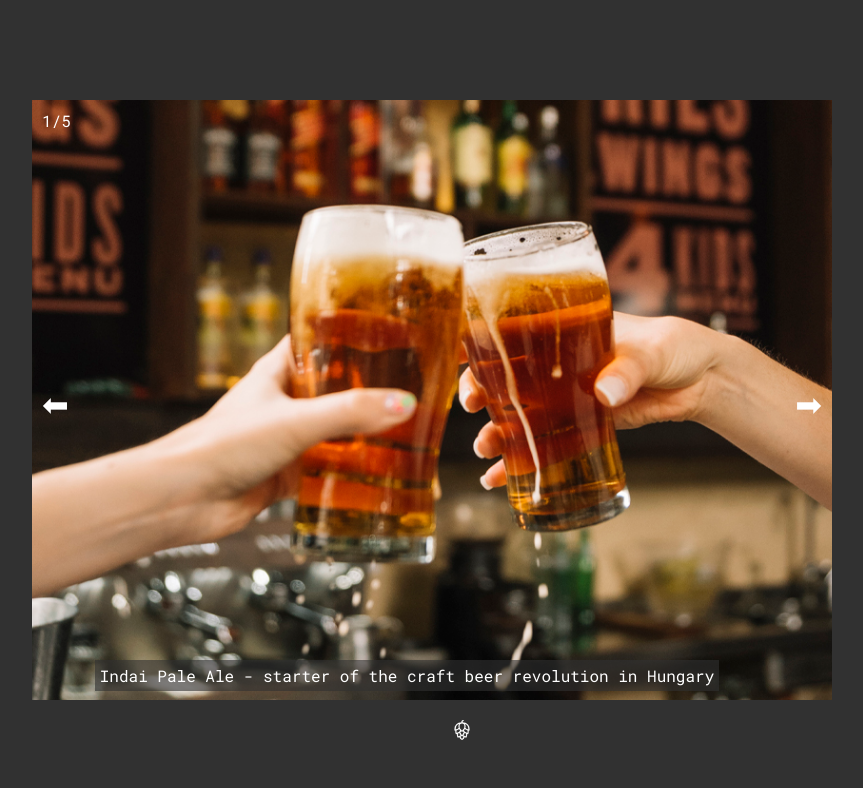
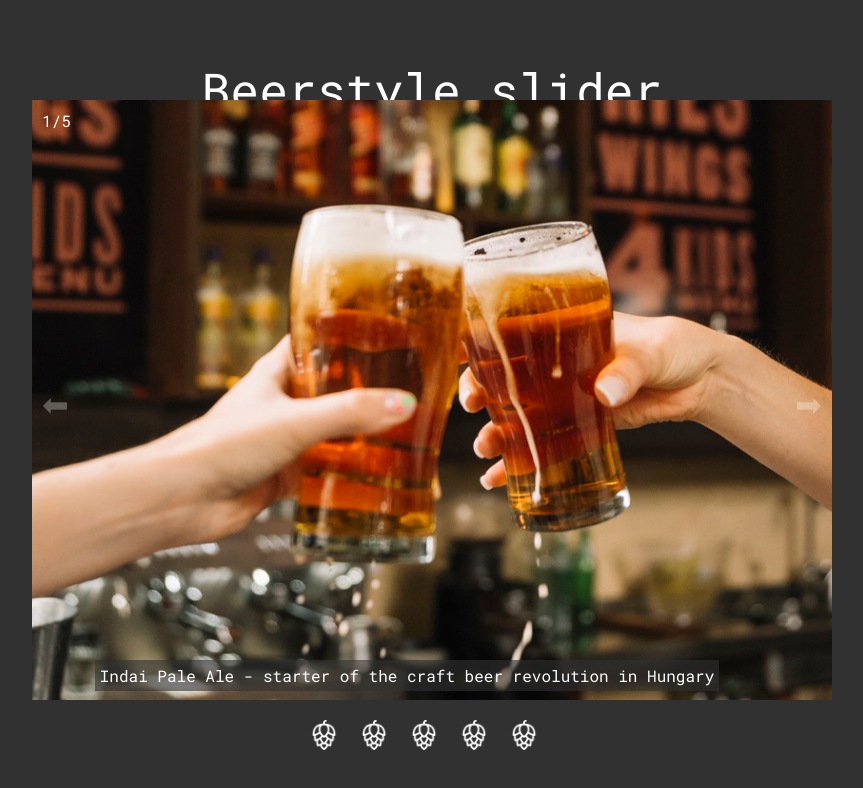
Before and after one commit to utnesz/js3-projekt-slider-utnesz, a plain HTML site: page index.html in a window 1280 px wide. Shown: the whole page, without its empty margins (208-1071 px from the left). Drawn offline with Linux system fonts and the light colour scheme.

Commit message:
Working on dots...

```diff
--- a/css/style.css
+++ b/css/style.css
@@ -12,6 +12,14 @@ html {
 body {
     background-color: #313131;
 
+
+}
+
+header {
+    color: #fff;
+    text-align: center;
+    font-size: 3rem;
+    padding: 50px 0 0 0;
 }
 
 .inner_image {
@@ -48,7 +56,12 @@ body {
     display:flex;
     color: #fff;
     cursor: pointer;
+    opacity: 0.3;
 
+}
+
+.arrow_left:hover {
+    opacity: 1;
 }
 
 
@@ -61,6 +74,11 @@ body {
     display: flex;
     color: #fff;
     cursor: pointer;
+    opacity: 0.3;
+}
+
+.arrow_right:hover {
+    opacity: 1;
 }
 
 .counter {
@@ -73,15 +91,15 @@ body {
 }
 
 .dots {
-    width: 80px;
+    width: 15%;
     color: #fff;
     position: absolute;
     display: flex;
-    flex-wrap: wrap;
+    flex-wrap: nowrap;
     z-index: 1;
     top: 50%;
-    left: 50%;
-    margin: 40% 0 0 -50px;
+    left: 34%;
+    margin: 40% 0 0 0;
     text-align: center;
     justify-content: center;
     cursor: pointer;
@@ -99,6 +117,10 @@ body {
     justify-content: center;
     cursor: pointer;
     padding: 0 10px;
+}
+
+.hop:hover {
+    filter: invert(50%)
 }
 
 .tag {
--- a/index.html
+++ b/index.html
@@ -11,13 +11,20 @@
     <title>Slider</title>
 </head>
 <body>
+    <header>Beerstyle slider</header>
     <div class="slide_container">
         <div class="counter">1/5</div>
         <div class="arrow_left">&#11013;</div>
         <div class="imgCont"></div>
         <div class="arrow_right">&#10145;</div>
         <div class="tag">Indai Pale Ale - starter of the craft beer revolution in Hungary</div>
-        <div class="dots"></div>
+        <div class="dots">
+            <img class="hop" src="./pictures/hop.png" alt=""></img>
+            <img class="hop" src="./pictures/hop.png" alt=""></img>
+            <img class="hop" src="./pictures/hop.png" alt=""></img>
+            <img class="hop" src="./pictures/hop.png" alt=""></img>
+            <img class="hop" src="./pictures/hop.png" alt=""></img>
+        </div>
     </div>
 
     <script type="module" src="main.js"></script>
--- a/main.js
+++ b/main.js
@@ -6,7 +6,6 @@ const imgCont = document.querySelector(".imgCont");
 const arrow_right = document.querySelector(".arrow_right");
 const tag = document.querySelector(".tag")
 const dots = document.querySelector(".dots")
-const slideContainer = document.querySelector(".slide_container");
 let img_main;
 
 let picId = 0;
@@ -18,11 +17,11 @@ img_main = document.querySelector(".inner_image");
 
 img_main.setAttribute("src", pictures[0].src);
 
-const dotsTemplate = `<img class="hop" src="./pictures/hop.png" alt=""></img>`;
+/*const dotsTemplate = `<img class="hop" src="./pictures/hop.png" alt=""></img>`;
 dots.innerHTML += (dotsTemplate);
 dotsTemplate.forEach((pictures, ) => {
 
-});
+});*/
 
 arrow_right.addEventListener("click", () => {
     picId === pictures.length-1 ? picId = 0 : picId++;
```
Also changed, not shown: pictures/background.jpg (added).
